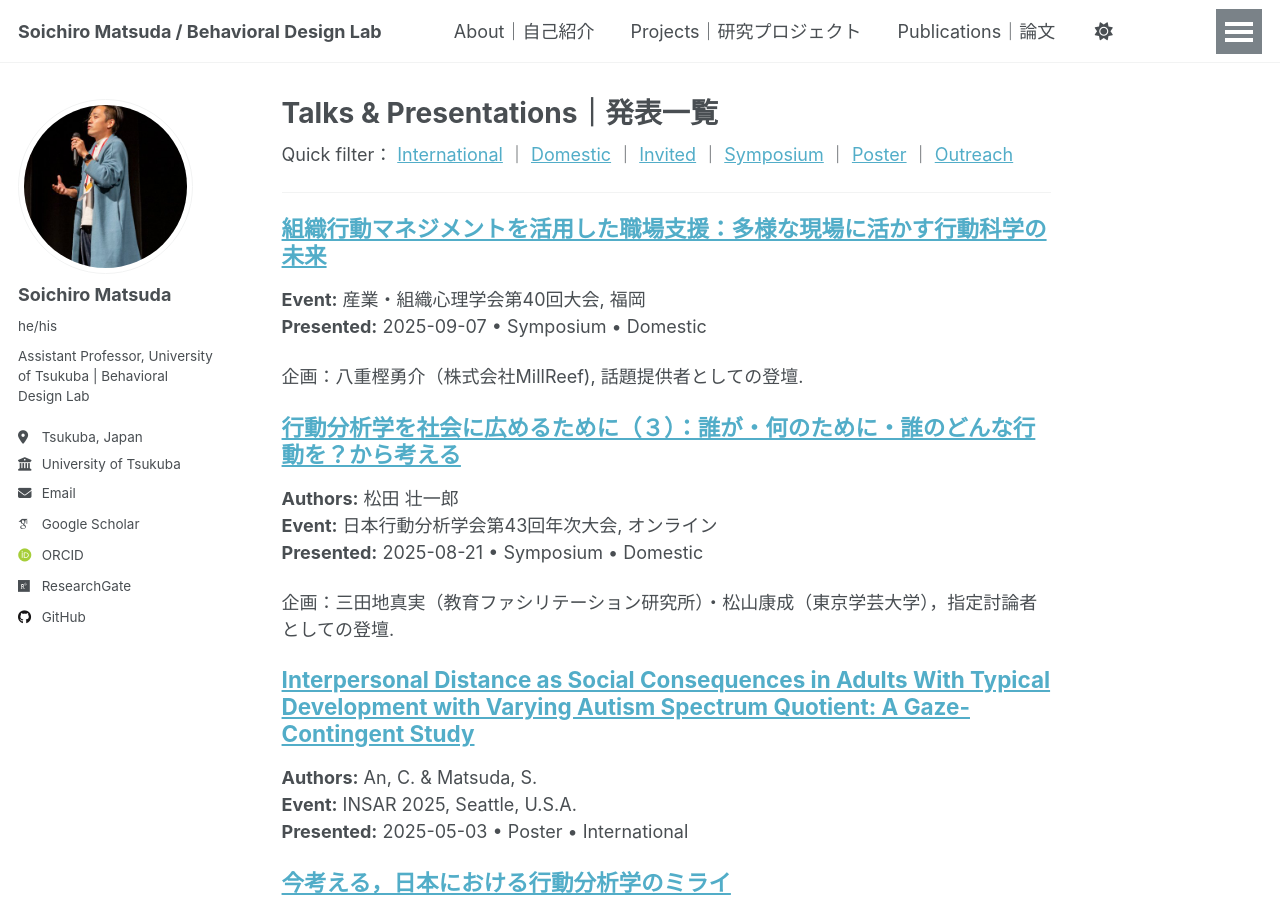
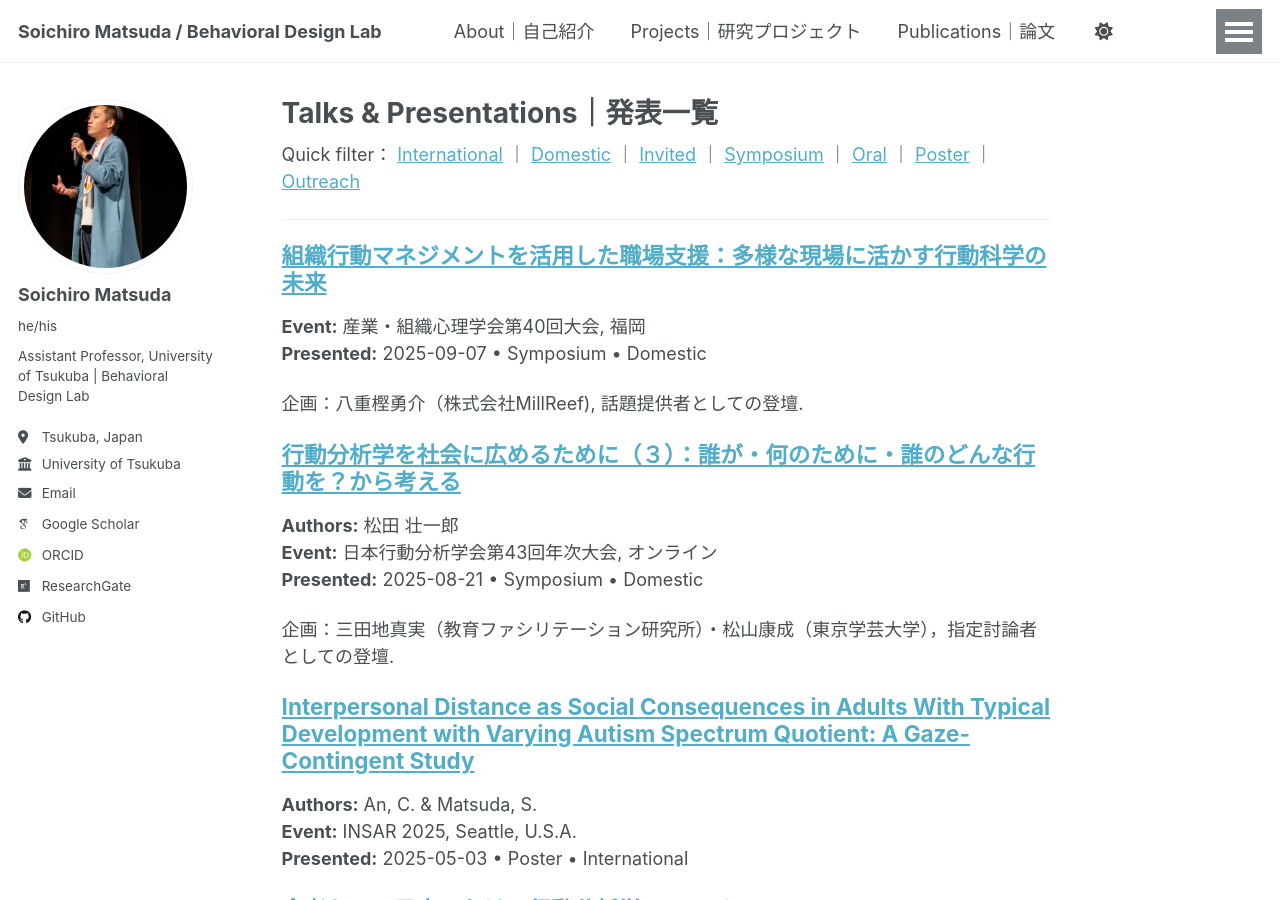
Before and after one commit to BehavioralDesignerMatsuda/BehavioralDesignerMatsuda.github.io, a Jekyll site: the page built from _pages/talks.md, in a window 1280 px wide and 900 px high. Built offline with Jekyll 4.4.1, drawn with Linux system fonts in a browser that asks for light colours; some web fonts are replaced; a script that is not in the unit is left out.

Commit message:
Update talks.md

```diff
--- a/_pages/talks.md
+++ b/_pages/talks.md
@@ -11,6 +11,7 @@ author_profile: true
   <a href="/talks/domestic/">Domestic</a> ｜
   <a href="/talks/invited/">Invited</a> ｜
   <a href="/talks/symposium/">Symposium</a> ｜
+  <a href="/talks/symposium/">Oral</a> ｜
   <a href="/talks/poster/">Poster</a> ｜
   <a href="/talks/outreach/">Outreach</a>
 </p>
```
